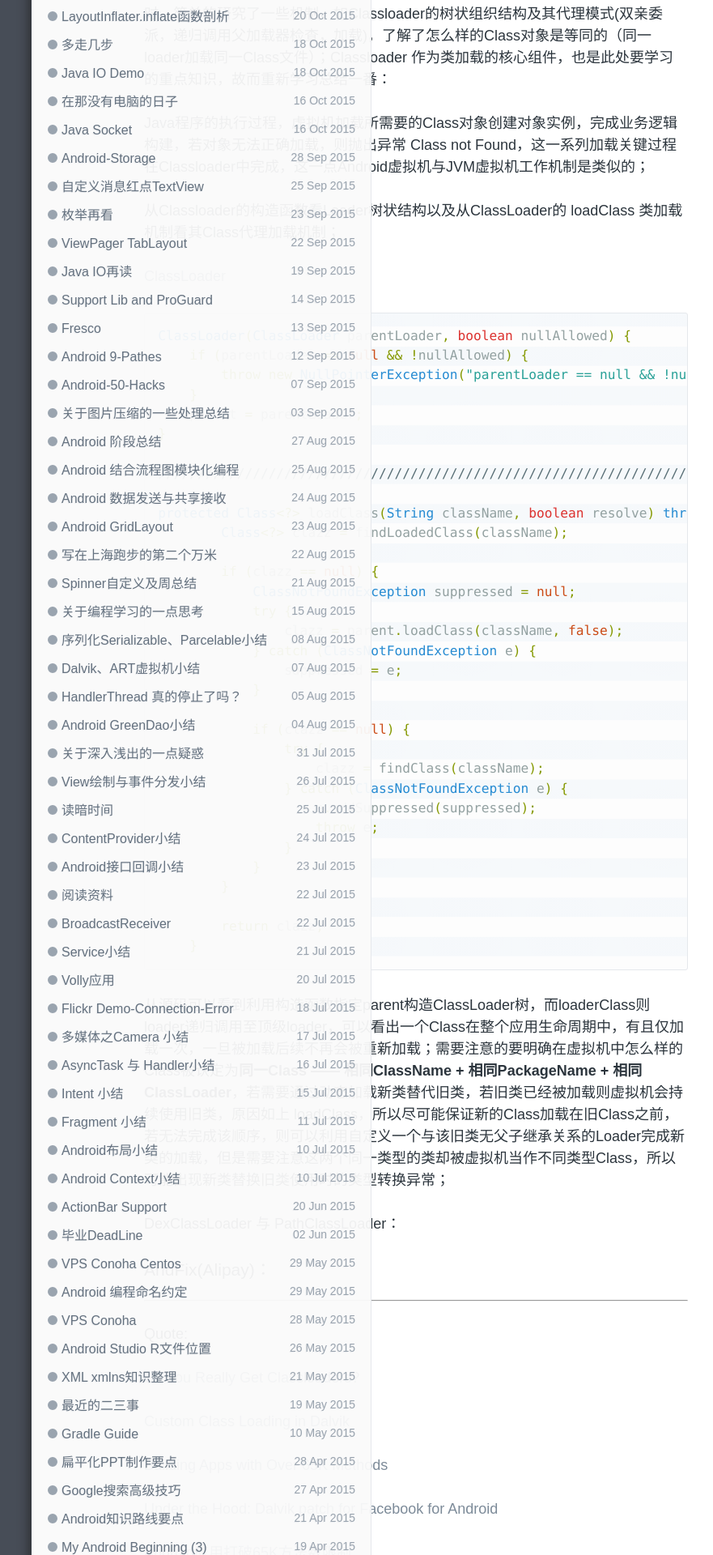
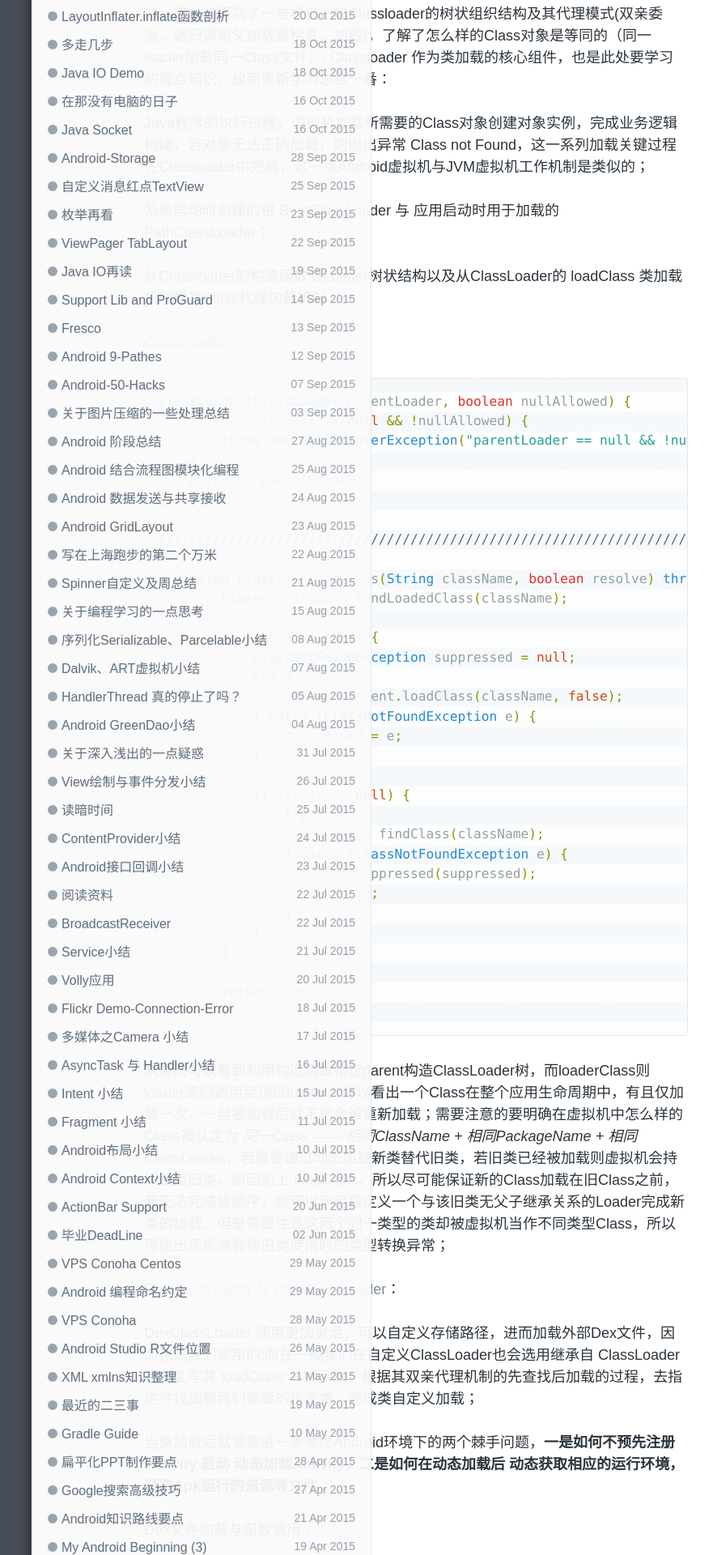
Before and after one commit to enlipan/enlipan.github.io, a Jekyll site: the page built from _posts/2016-03-19-android-classloader.md, in a window 1280 px wide. Shown: the part 2206-4126 px from the top of the page at 81% size, without its empty margins (126-1007 px from the left). Built offline with Jekyll 4.4.1, drawn with Linux system fonts in a browser that asks for light colours; nearby versions of some CDN libraries; comment, search, counter and statistics services are not loaded; some of the changed text lies outside the part shown.

Commit message:
modify pages android classloader

```diff
--- a/_posts/2016-03-19-android-classloader.md
+++ b/_posts/2016-03-19-android-classloader.md
@@ -50,9 +50,13 @@
 
 Java程序的执行过程，虚拟机加载所需要的Class对象创建对象实例，完成业务逻辑构建，若对象无法正确加载，则抛出异常 Class not Found，这一系列加载关键过程在Classloader中完成，这一点Android虚拟机与JVM虚拟机工作机制是类似的；
 
+系统启动时创建的根 BootClassLoader 与 应用启动时用于加载的 PathClassLoader；
+
 从Classloader的构造函数看Loader树状结构以及从ClassLoader的 loadClass 类加载机制看其Class代理加载机制；
 
 [ClassLoader](https://android.googlesource.com/platform/libcore/+/a7752f4d22097346dd7849b92b9f36d0a0a7a8f3/libdvm/src/main/java/java/lang/ClassLoader.java)
+
+
 
 {% highlight java %}
 
@@ -93,10 +97,47 @@
 
 {% endhighlight %}
 
-从源码可以看到利用构造函数指定parent构造ClassLoader树，而loaderClass则loader递归调用至顶级loader，可以看出一个Class在整个应用生命周期中，有且仅加载一次，一旦被加载后续不再会被重新加载；需要注意的要明确在虚拟机中怎么样的Class被认定为**同一Class —— 相同ClassName + 相同PackageName + 相同ClassLoader**，若需要通过动态加载新类替代旧类，若旧类已经被加载则虚拟机会持续使用旧类，原因如上 loadClass，所以尽可能保证新的Class加载在旧Class之前，若无法完成该顺序，则可以利用自定义一个与该旧类无父子继承关系的Loader完成新类的加载，但是需要注意这两个同一类型的类却被虚拟机当作不同类型Class，所以可能出现新类替换旧类使用时的类型转换异常；
+从源码可以看到利用构造函数指定parent构造ClassLoader树，而loaderClass则loader递归调用至顶级loader，可以看出一个Class在整个应用生命周期中，有且仅加载一次，一旦被加载后续不再会被重新加载；需要注意的要明确在虚拟机中怎么样的Class被认定为 *同一Class —— 相同ClassName + 相同PackageName + 相同ClassLoader*，若需要通过动态加载新类替代旧类，若旧类已经被加载则虚拟机会持续使用旧类，原因如上 loadClass，所以尽可能保证新的Class加载在旧Class之前，若无法完成该顺序，则可以利用自定义一个与该旧类无父子继承关系的Loader完成新类的加载，但是需要注意这两个同一类型的类却被虚拟机当作不同类型Class，所以可能出现新类替换旧类使用时的类型转换异常；
 
-DexClassLoader 与 PathClassLoader：
+#### [DexClassLoader 与 PathClassLoader](https://android.googlesource.com/platform/libcore-snapshot/+/ics-mr1/dalvik/src/main/java/dalvik/system)：
 
+DexClassLoader 使用更加灵活，可以自定义存储路径，进而加载外部Dex文件，因而也是我们常用的;而在一般我们在自定义ClassLoader也会选用继承自 ClassLoader 利用复写其  loadClass 关键函数，根据其双亲代理机制的先查找后加载的过程，去指定寻找加载我们需要的指定类，完成类自定义加载；
+
+当类加载后就需要进一步考虑Android环境下的两个棘手问题，**一是如何不预先注册Activity 启动 动态加载Activity，二是如何在动态加载后 动态获取相应的运行环境，获取Apk运行的资源等文件**；
+
+#### Dex文件加载与函数调用：
+
+> Dex文件生成： jar包转换 Dex包文件； `sdk\build-tools\23.0.2\dx.bat` 工具生成 Dex文件；
+
+> 构造 DexClassLoader对象加载指定 Dex文件；
+
+> 利用反射 或 接口抽象调用 Dex下动态注册函数；
+
+反射不用说，都理解，利用反射找到对应函数，设定函数访问域进而访问；那么抽象接口多态调用，需要理解一下：
+
+首先将动态加载Dex包内函数抽象为接口，且与其具体实现一齐打包封装在需要动态加载的Dex包中，接口首先存在于 Dex 中；为了在主项目代码逻辑中能利用接口，将接口复制一份到主项目中，将反射所得到的Dex类实例，强转换为主项目中这些与 Dex包内等同的接口，进而利用多态调用接口的函数，触发具体业务逻辑；
+
+
+
+{% highlight java %}
+
+interface IFunction{
+  void func();
+}
+
+////////////////////
+Class  clazz = dexClassLoader.loadClass("me.kaede.dexclassloader.Loader");
+IFunction iFunc = (IFunction)class.newInstance();
+iFunc.func();
+
+
+{% endhighlight %}
+
+函数的调用之后则下一问题，如何动态加载界面，也就是布局 UI等生成，根据 *kaedea* 的说法，腾讯有比较好的一套从底层生成，以及解析XML的机制，当然想想也是可以理解的，估计其复杂度也是相当之高，同时需要兼顾考虑动态兼容屏幕特性，由于无法利用系统性兼容行为，如 dpi分级这类机制，需要自行根据屏幕特性适配，具体的还是有机会要去大厂了解下；
+
+#### 代理Activity模式：
+
+解决Activity 启动问题，Activity的启动需要附加Context环境同时以标准Intent形式启用，且在Manifest文件注册标记；通过Dex动态直接加载的Activity被实例化之后会退化为普通实例，丧失环境以及生命周期；未解决这类问题而采用代理Activity模式，在主项目中设置一个对应的代理Activity，同时在代理Activity的生命周期函数内触发Dex包中Activity对象的其对应的生命周期函数，二者匹配而生成一个完整的Activity实例；
 
 
 ### AndFix(Alipay)：
```
